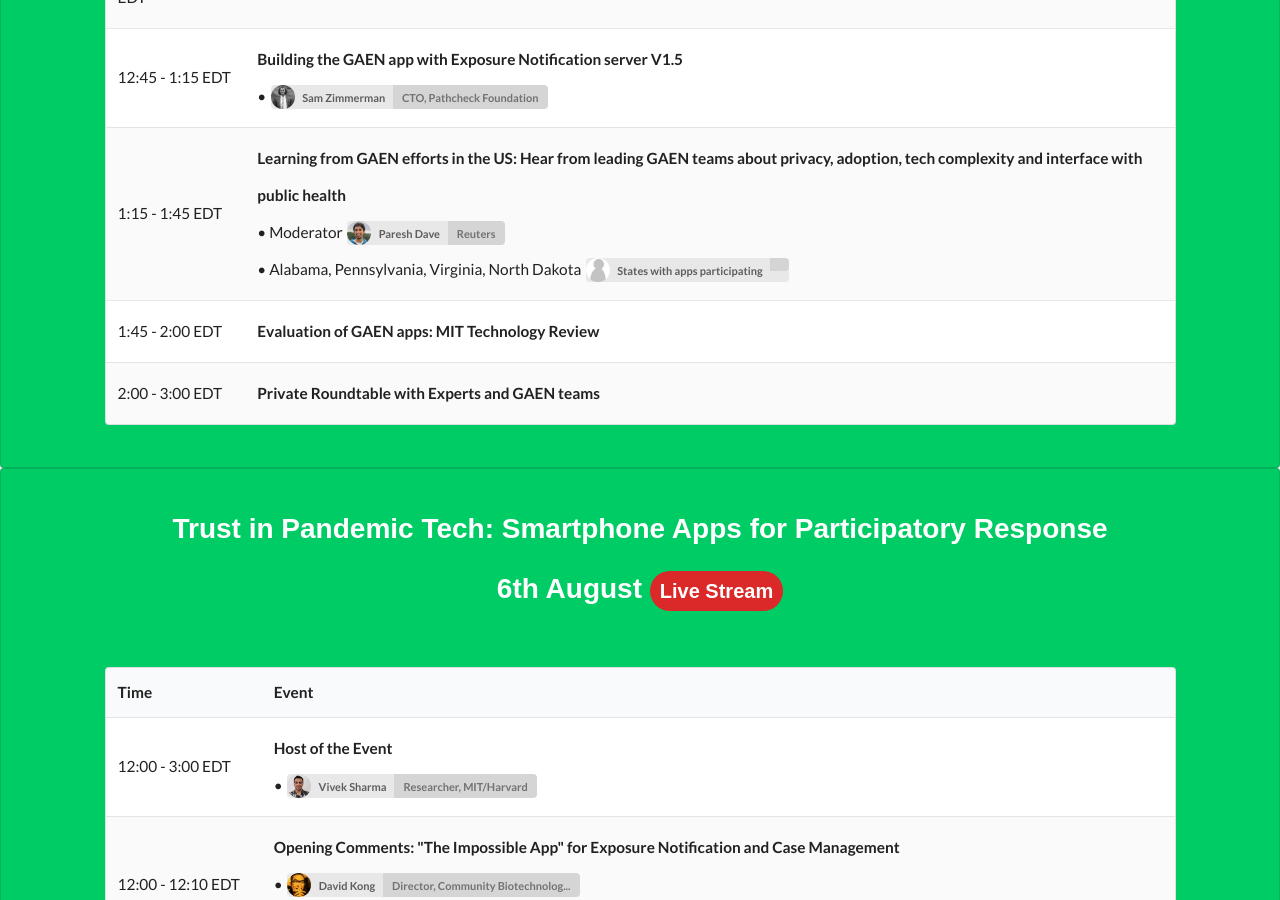
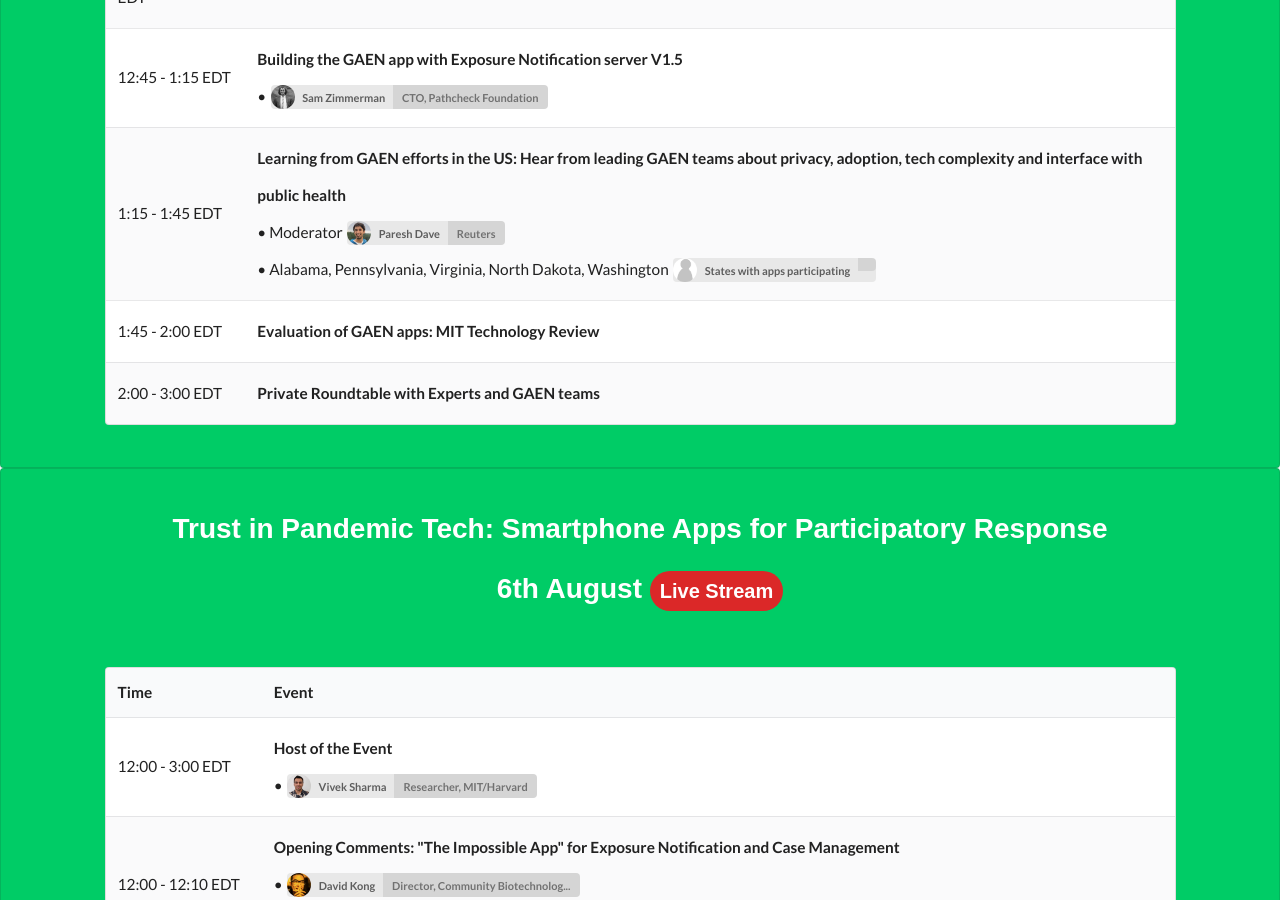
Before and after one commit to responsible-data-summit/events, a Jekyll site: the page built from agenda-0806.html, in a window 1280 px wide and 900 px high, scrolled down 578 px. Built offline with Jekyll 4.4.1, drawn with Linux system fonts in a browser that asks for light colours; some web fonts are replaced; comment, search, counter and statistics services are not loaded.

Commit message:
update the agenda

```diff
--- a/_data/agenda0729.yml
+++ b/_data/agenda0729.yml
@@ -26,7 +26,7 @@
         - name: Paresh Dave
           content: Moderator
         - name: States with apps participating
-          content: Alabama, Pennsylvania, Virginia, North Dakota
+          content: Alabama, Pennsylvania, Virginia, North Dakota, Washington
 
 - time: 1:45 - 2:00
   sections:
```
